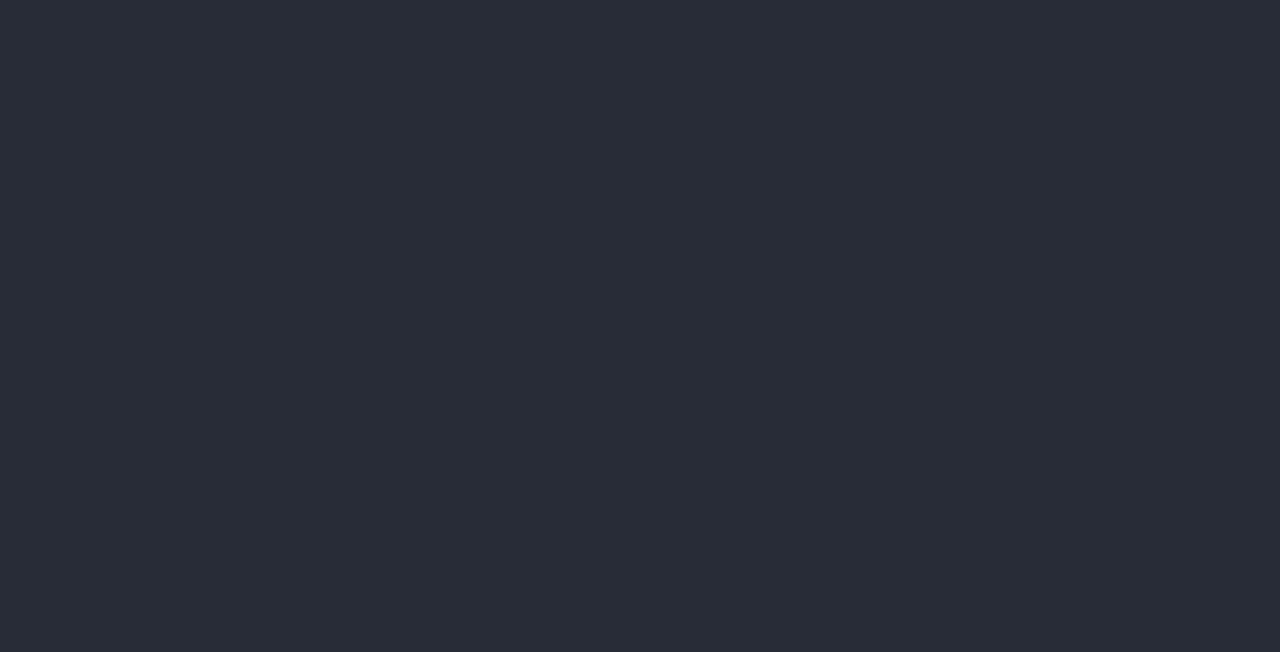
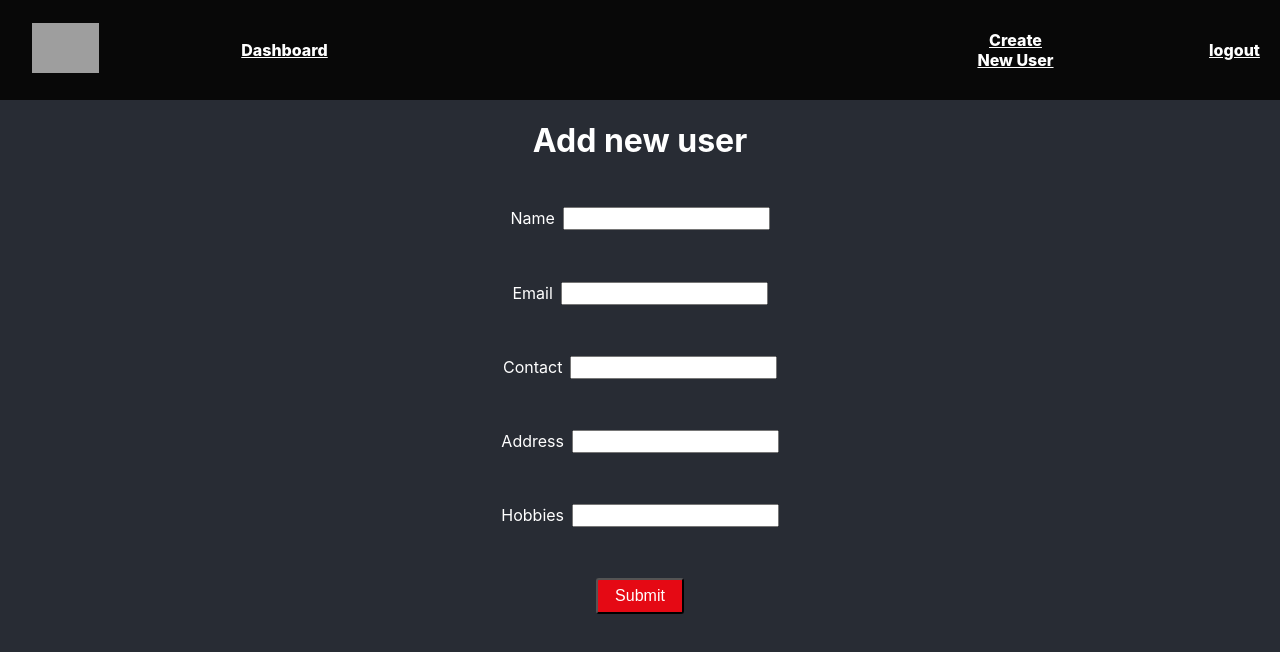
Before and after one commit to jitinbisht/UserDashboard, a React (Create React App) app: page /createUser in a window 1280 px wide. Shown: the top 652 px of the page. Built offline with nearby package versions, Linux system fonts and the light colour scheme; grey boxes are pictures that could not be loaded.

Commit message:
create user page added

```diff
--- a/src/App.js
+++ b/src/App.js
@@ -2,6 +2,7 @@ import React, { Component } from "react";
 import "./App.css";
 import Login from "./Login/Login";
 import Dashboard from "./Dashboard/Dashboard";
+import CreateUser from "./CreateUser/CreateUser";
 
 import { BrowserRouter as Router, Route } from "react-router-dom";
 
@@ -13,6 +14,7 @@ class App extends Component {
           <div>
             <Route path="/" exact component={Login} />
             <Route path="/dashboard" component={Dashboard} />
+            <Route path="/createUser" component={CreateUser} />
           </div>
         </Router>
       </div>
--- a/src/Components/HeaderItems/HeaderItems.jsx
+++ b/src/Components/HeaderItems/HeaderItems.jsx
@@ -18,6 +18,9 @@ export default class HeaderItems extends React.Component {
     const { pathname } = this.props;
     switch (pathname) {
       case "/dashboard":
+        this.setState({ dashboard: true });
+        break;
+      case "/createUser":
         this.setState({ dashboard: true });
         break;
 
@@ -49,7 +52,7 @@ export default class HeaderItems extends React.Component {
           )}
           {dashboard && (
             <div className="create">
-              <Link to="/create/">create</Link>
+              <Link to="/createUser/">Create New User</Link>
             </div>
           )}
           {dashboard && (
--- /dev/null
+++ b/src/CreateUser/CreateUser.jsx
@@ -0,0 +1,72 @@
+import React from "react";
+import PropTypes from "prop-types";
+import "./createuser.css";
+import HeaderItems from "../Components/HeaderItems/HeaderItems";
+
+const propTypes = {};
+
+const defaultProps = {};
+
+export default class CreateUser extends React.Component {
+  constructor(props) {
+    super(props);
+    this.state = {};
+  }
+
+  fnEdit = event => {
+    this.setState({
+      newUserObj: {
+        ...this.state.newUserObj,
+        [event.target.name]: event.target.value
+      }
+    });
+  };
+
+  createNewUser = id => {
+    this.props.history.push({
+      pathname: "/dashboard",
+      newUserObj: this.state.newUserObj
+    });
+  };
+
+  render() {
+    return (
+      <React.Fragment>
+        <div>
+          <HeaderItems pathname="/createUser" />
+          <h1>Add new user</h1>
+          <div className="container">
+            <div className="name">
+              <span>Name</span>
+              <input name="name" type="text" onChange={this.fnEdit} />
+            </div>
+            <div className="email">
+              <span>Email</span>
+              <input name="email" type="text" onChange={this.fnEdit} />
+            </div>
+            <div className="contact">
+              <span>Contact</span>
+              <input name="contact" type="text" onChange={this.fnEdit} />
+            </div>
+            <div className="address">
+              <span>Address</span>
+              <input name="address" type="text" onChange={this.fnEdit} />
+            </div>
+            <div className="hobbies">
+              <span>Hobbies</span>
+              <input name="hobbies" type="text" onChange={this.fnEdit} />
+            </div>
+            <div className="submit">
+              <button className="btnSubmit" onClick={this.createNewUser}>
+                Submit
+              </button>
+            </div>
+          </div>
+        </div>
+      </React.Fragment>
+    );
+  }
+}
+
+CreateUser.propTypes = propTypes;
+CreateUser.defaultProps = defaultProps;
--- /dev/null
+++ b/src/CreateUser/createuser.css
@@ -0,0 +1,16 @@
+.container {
+  display: flex;
+  flex-direction: column;
+  flex-grow: 1;
+  align-items: center;
+  justify-content: center;
+}
+
+.container > div {
+  margin: 2%;
+  width: 30%;
+}
+
+div > span {
+  margin-right: 2%;
+}
--- a/src/Dashboard/Dashboard.jsx
+++ b/src/Dashboard/Dashboard.jsx
@@ -94,6 +94,16 @@ export default class Dashboard extends React.Component {
 
   /**
    *
+   * @param {*} newUserObj
+   */
+  fnAddNewUser(newUserObj) {
+    this.setState({
+      userList: [...this.state.userList, newUserObj]
+    });
+  }
+
+  /**
+   *
    */
   fnEditUser = (userId, userObj) => {
     const index = this.state.userList.map(item => item.id).indexOf(userId);
@@ -142,16 +152,17 @@ export default class Dashboard extends React.Component {
   };
 
   componentDidMount() {
+    const { pathname, newUserObj } = this.props.location;
+    if (newUserObj) {
+      this.fnAddNewUser(newUserObj);
+    }
     const username = getCookie("username");
-    const getUserObj = JSON.parse(getCookie("userobj"));
-    this.setState(
-      {
-        currentUser: getUserObj
-      },
-      () => {
-        console.log("cookie", this.state);
-      }
-    );
+    const getUserObj = getCookie("userobj")
+      ? JSON.parse(getCookie("userobj"))
+      : "";
+    this.setState({
+      currentUser: getUserObj
+    });
     if (!username) {
       this.props.history.push({
         pathname: "/"
@@ -159,15 +170,15 @@ export default class Dashboard extends React.Component {
     }
   }
   render() {
-    const username = getCookie("username");
+    // const username = getCookie("username");
     const renderListItem = this.fnRenderListItem();
-    const { pathname, loggedInUser } = this.props.location;
+    const { pathname, newUserObj } = this.props.location;
     console.log("log-dashboard", this.props);
 
     return (
       <React.Fragment>
-        <HeaderItems pathname={pathname} />
-        <h1>Hello {this.state.currentUser.name}</h1>
+        <HeaderItems pathname="/dashboard" />
+        <h1>Welcome {this.state.currentUser.name}</h1>
         <div className="list_group">{renderListItem}</div>
       </React.Fragment>
     );
--- a/src/userlist.js
+++ b/src/userlist.js
@@ -6,8 +6,8 @@ const userList = [
     address: "B-105 KP BTM 1st Stage",
     hobbies: "biking",
     role: "admin",
-    username: "jb",
-    password: "jb",
+    username: "jitinbisht",
+    password: "jitinbisht",
     editable: false,
     id: 1001
   },
@@ -18,18 +18,18 @@ const userList = [
     address: "B-105 KP BTM 1st Stage",
     hobbies: "biking",
     role: "user",
-    username: "gg",
-    password: "gg",
+    username: "gyaneshgouraw",
+    password: "gyanesh123",
     editable: false,
     id: 1002
   },
   {
-    name: "Jitin Bish 3",
+    name: "Jitin Bisht 3",
     email: "jb@gmail.com",
     contact: "9090909090",
     address: "B-105 KP BTM 1st Stage",
     hobbies: "biking",
-    role: "user",
+    role: "admin",
     username: "jb",
     password: "jb",
     editable: false,
@@ -113,7 +113,7 @@ const userList = [
     contact: "9090909090",
     address: "B-105 KP BTM 1st Stage",
     hobbies: "biking",
-    role: "user",
+    role: "admin",
     username: "jb",
     password: "jb",
     editable: false,
```
